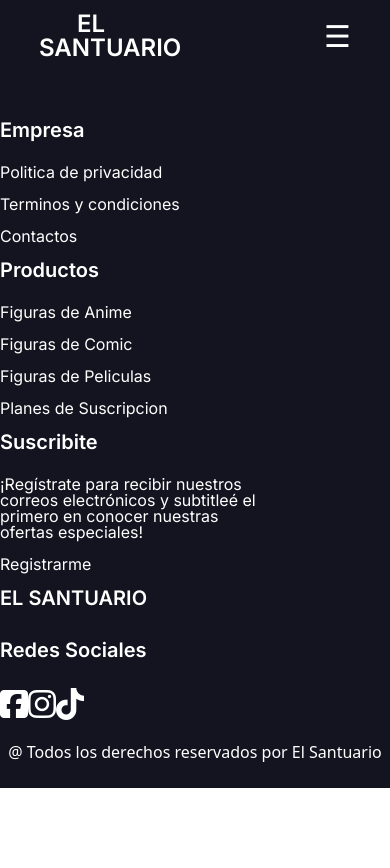
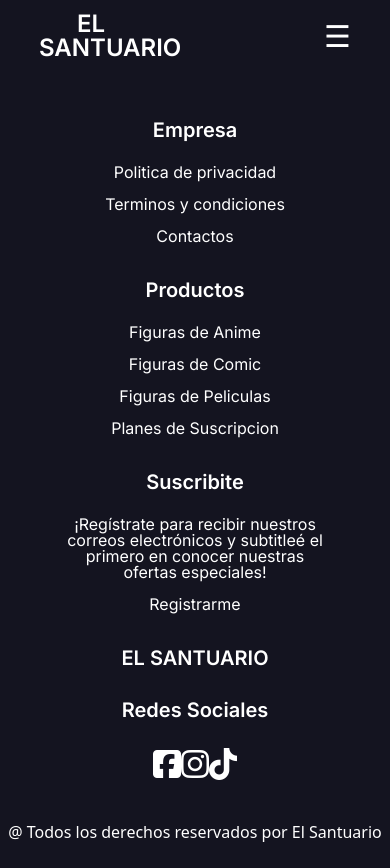
Before and after one commit to GusRivas21/Proyecto_Final_DWA, a Vue app in the folder El_Santuario_Page/: page / in a window 390 px wide. Before the commit the page ends 844 px from the top, so only its background shows below. Built offline with nearby package versions, Linux system fonts and the light colour scheme.

Commit message:
responsividad en tablet y celular

```diff
--- a/El_Santuario_Page/src/components/footerCmpt.vue
+++ b/El_Santuario_Page/src/components/footerCmpt.vue
@@ -1,7 +1,7 @@
 <template>
     <footer class="w-full flex flex-col content-center text-center text-white  "style="background-color: #141420;">
-        <div class="grid grid-cols-1 md:grid-cols-3 xl:grid-cols-4 gap-x-10 text-left mt-6 py-6">
-            <div class="w-fit content-end">
+        <div class="grid text-center md:text-left sm:grid-cols-[auto] md:grid-cols-[auto_auto] lg:grid-cols-[auto_auto_auto] xl:grid-cols-[auto_auto_auto_auto] justify-center  content-start gap-x-10 mt-6 py-6">
+            <div class="mb-5">
                 <h4 class="inter-text-semi-bold mb-6  ">Empresa</h4>
                 <div class="inter-text-regular  ">
                     <p class="mb-4">Politica de privacidad</p>
@@ -9,7 +9,7 @@
                     <p class="mb-4">Contactos</p>
                 </div>
             </div>
-            <div class=" w-fit">
+            <div class="mb-5">
                 <h4 class="inter-text-semi-bold mb-6  ">Productos</h4>
                 <div class="inter-text-regular  ">
                     <p class="mb-4">Figuras de Anime</p>
@@ -18,7 +18,7 @@
                     <p class="mb-4">Planes de Suscripcion</p>
                 </div>
             </div>
-            <div class=" w-3xs">
+            <div class=" w-3xs mb-5" >
                 <h4 class="inter-text-semi-bold mb-6  ">Suscribite</h4>
                 <div class="inter-text-regular">
                     <p class="mb-4">¡Regístrate para recibir nuestros correos electrónicos y subtitleé el primero en conocer nuestras ofertas especiales!</p>
@@ -26,7 +26,7 @@
                 </div>
             </div>
             <!-- <div class=" w-3xs ml-5"> -->
-            <div class=" w-fit">
+            <div class="mb-5 lg:col-start-2 xl:col-start-auto">
                 <h4 class="inter-text-semi-bold mb-8  " >EL SANTUARIO</h4>
                 <h4 class="inter-text-semi-bold mb-8">Redes Sociales</h4>
                 <div  >
```
